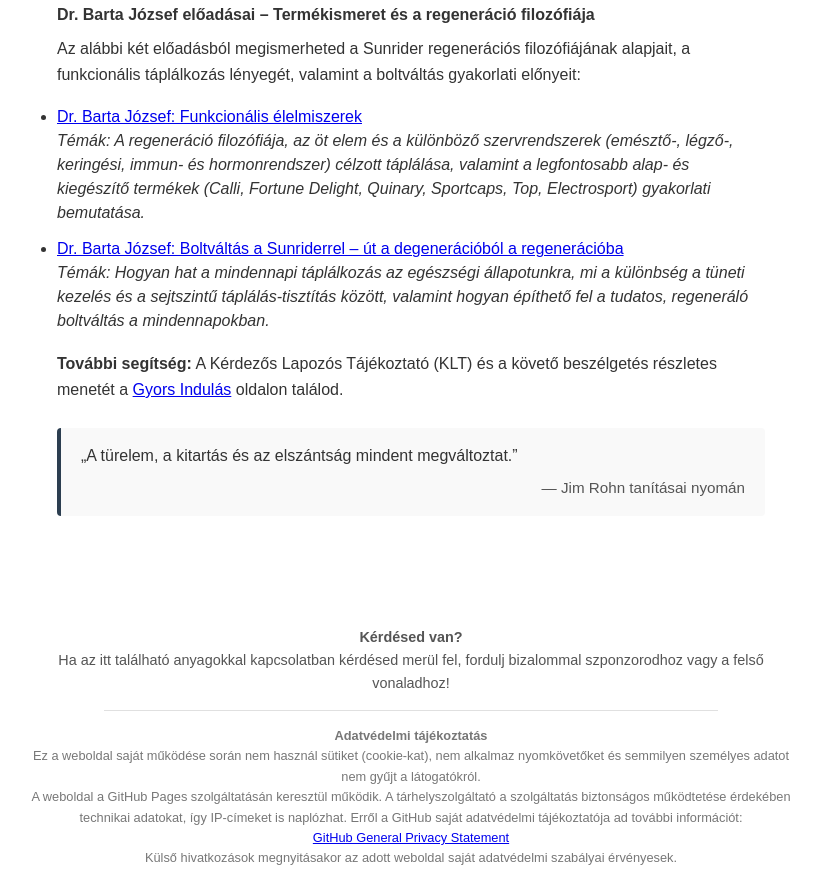
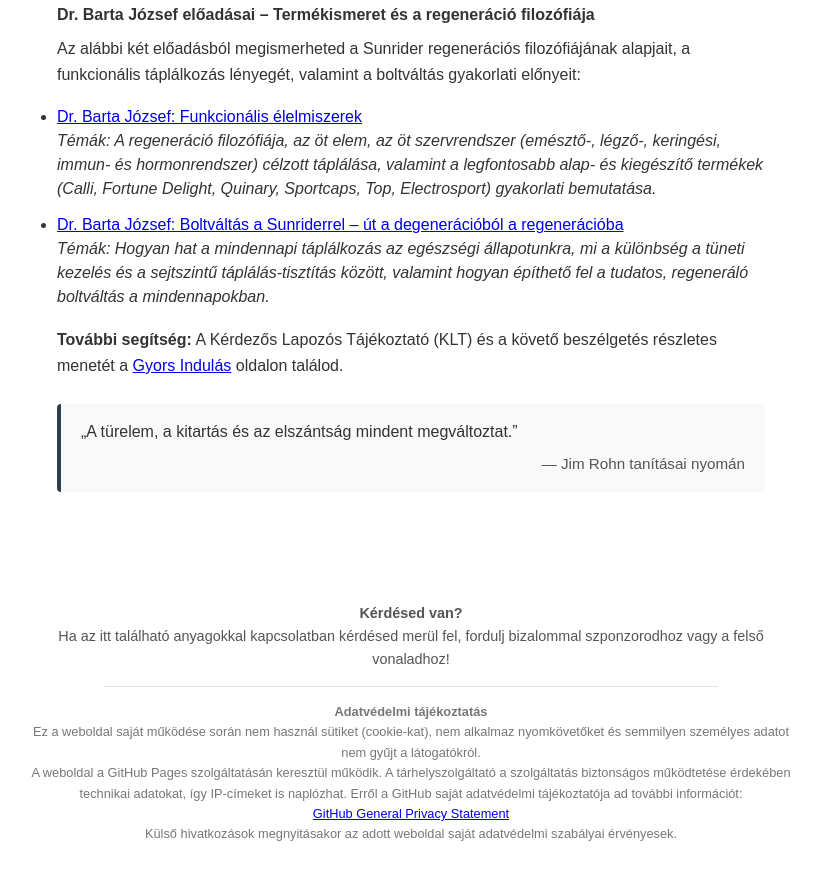
Before and after one commit to cindelzsolt/cindelzsolt.github.io, a plain HTML site: page kerdezos-lapozos-tajekoztato.html in a window 1280 px wide. Shown: the part 1860-2739 px from the top of the page, without its empty margins (233-1054 px from the left). After the commit the page ends 2715 px from the top, so only its background shows below. Drawn offline with Linux system fonts and the light colour scheme.

Commit message:
Kis javítás a leírásban

```diff
--- a/kerdezos-lapozos-tajekoztato.html
+++ b/kerdezos-lapozos-tajekoztato.html
@@ -86,7 +86,7 @@
                 <ul>
                     <li>
                         <a href="https://youtu.be/ltZ3OY4D92c" target="_blank" rel="noopener noreferrer">Dr. Barta József: Funkcionális élelmiszerek</a><br>
-                        <em>Témák: A regeneráció filozófiája, az öt elem és a különböző szervrendszerek (emésztő-, légző-, keringési, immun- és hormonrendszer) célzott táplálása, valamint a legfontosabb alap- és kiegészítő termékek (Calli, Fortune Delight, Quinary, Sportcaps, Top, Electrosport) gyakorlati bemutatása.</em>
+                        <em>Témák: A regeneráció filozófiája, az öt elem, az öt szervrendszer (emésztő-, légző-, keringési, immun- és hormonrendszer) célzott táplálása, valamint a legfontosabb alap- és kiegészítő termékek (Calli, Fortune Delight, Quinary, Sportcaps, Top, Electrosport) gyakorlati bemutatása.</em>
                     </li>
                     <li style="margin-top: 12px;">
                         <a href="https://youtu.be/wfSnpvXnP_4" target="_blank" rel="noopener noreferrer">Dr. Barta József: Boltváltás a Sunriderrel – út a degenerációból a regenerációba</a><br>
```
